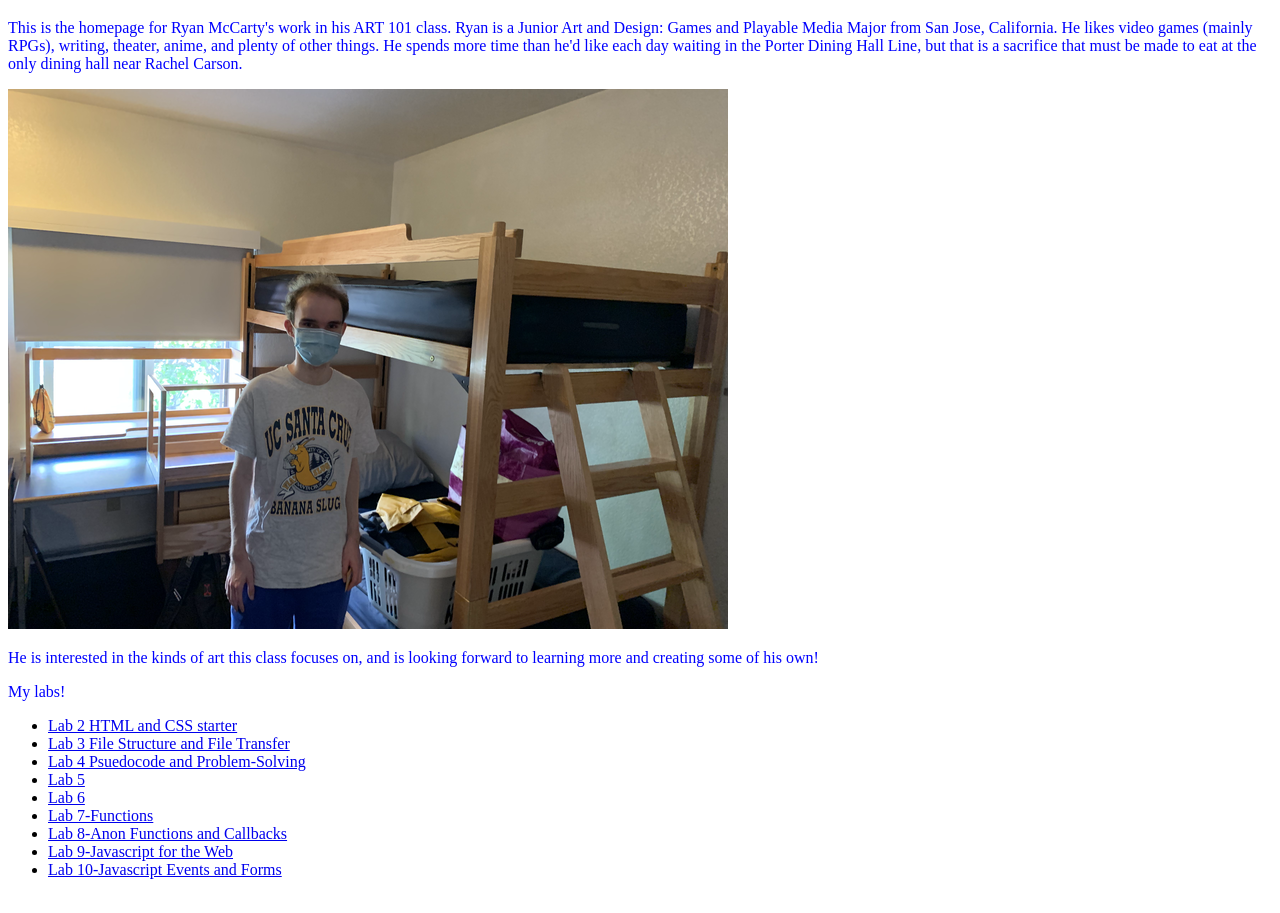
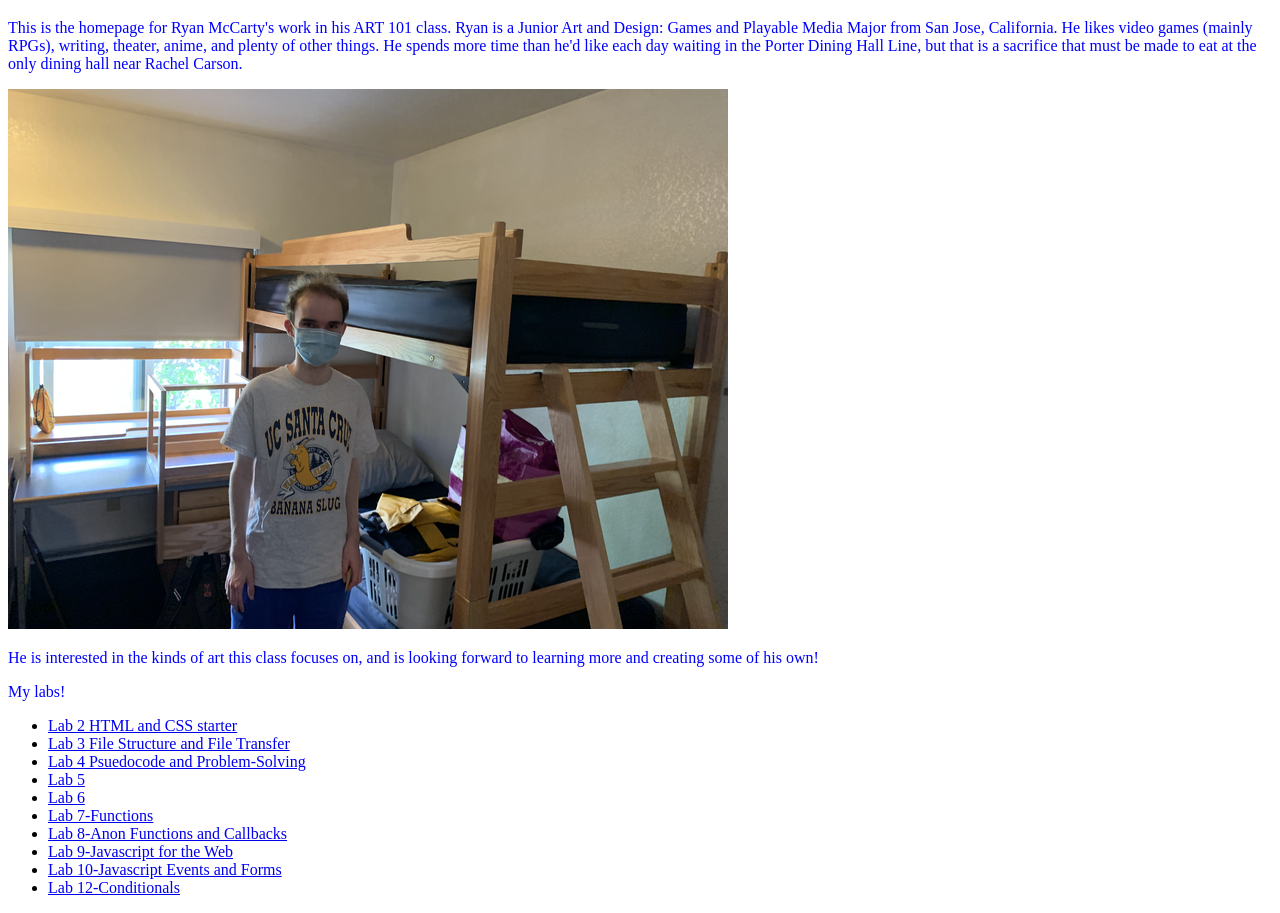
Before and after one commit to LeftyDark/art101, a plain HTML site: page index.html in a window 1280 px wide. Shown: the part 61-974 px from the top of the page. Drawn offline with Linux system fonts and the light colour scheme.

Commit message:
Updated index for lab 12

```diff
--- a/index.html
+++ b/index.html
@@ -24,6 +24,7 @@
 					<li><a href="lab8/index.html">Lab 8-Anon Functions and Callbacks</a></li>
 					<li><a href="lab9/index.html">Lab 9-Javascript for the Web</a></li>
 					<li><a href="lab10/index.html">Lab 10-Javascript Events and Forms</a></li>
+					<li><a href="lab12/index.html">Lab 12-Conditionals</a></li>
 				</ul>
 		</div>
 	</main>
```
